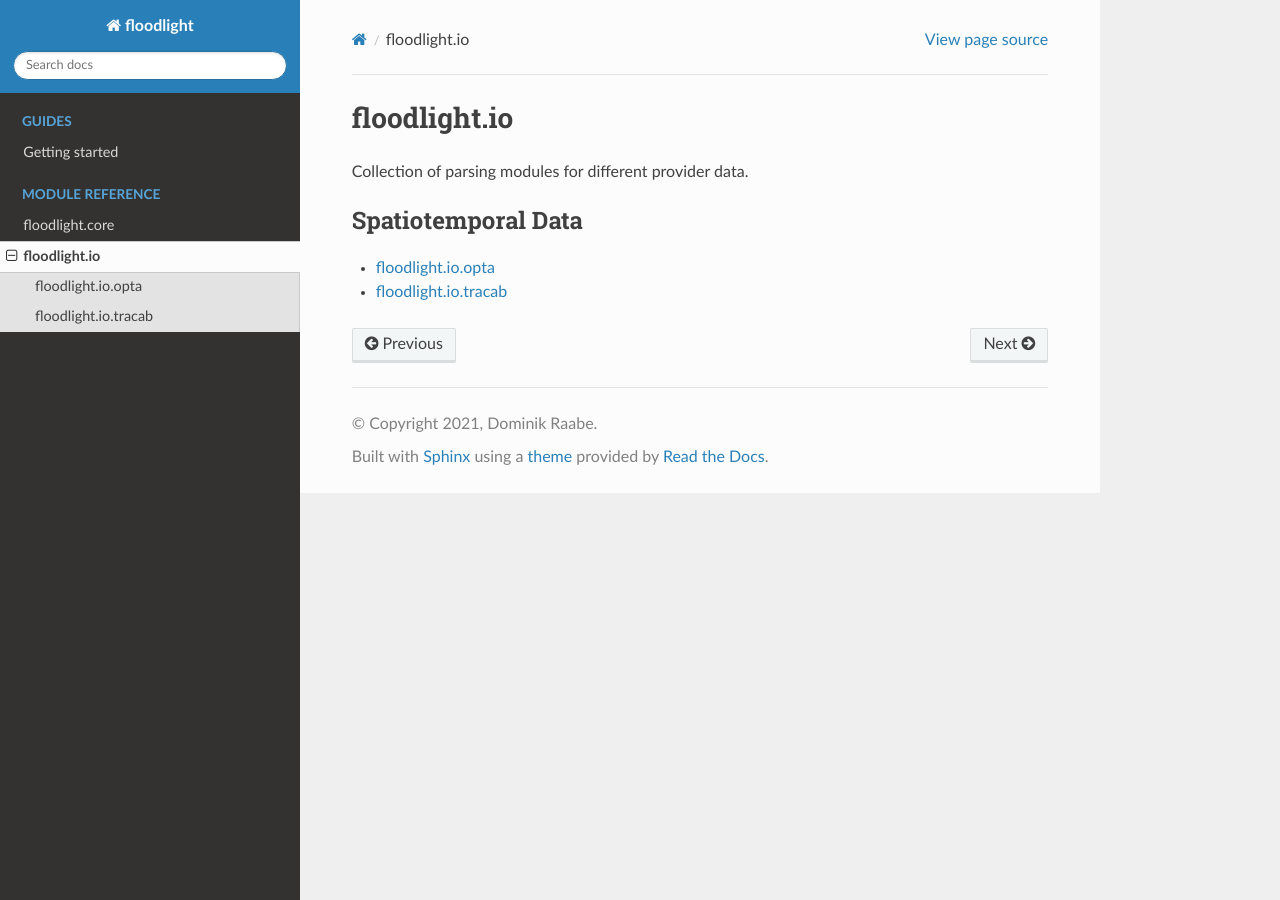
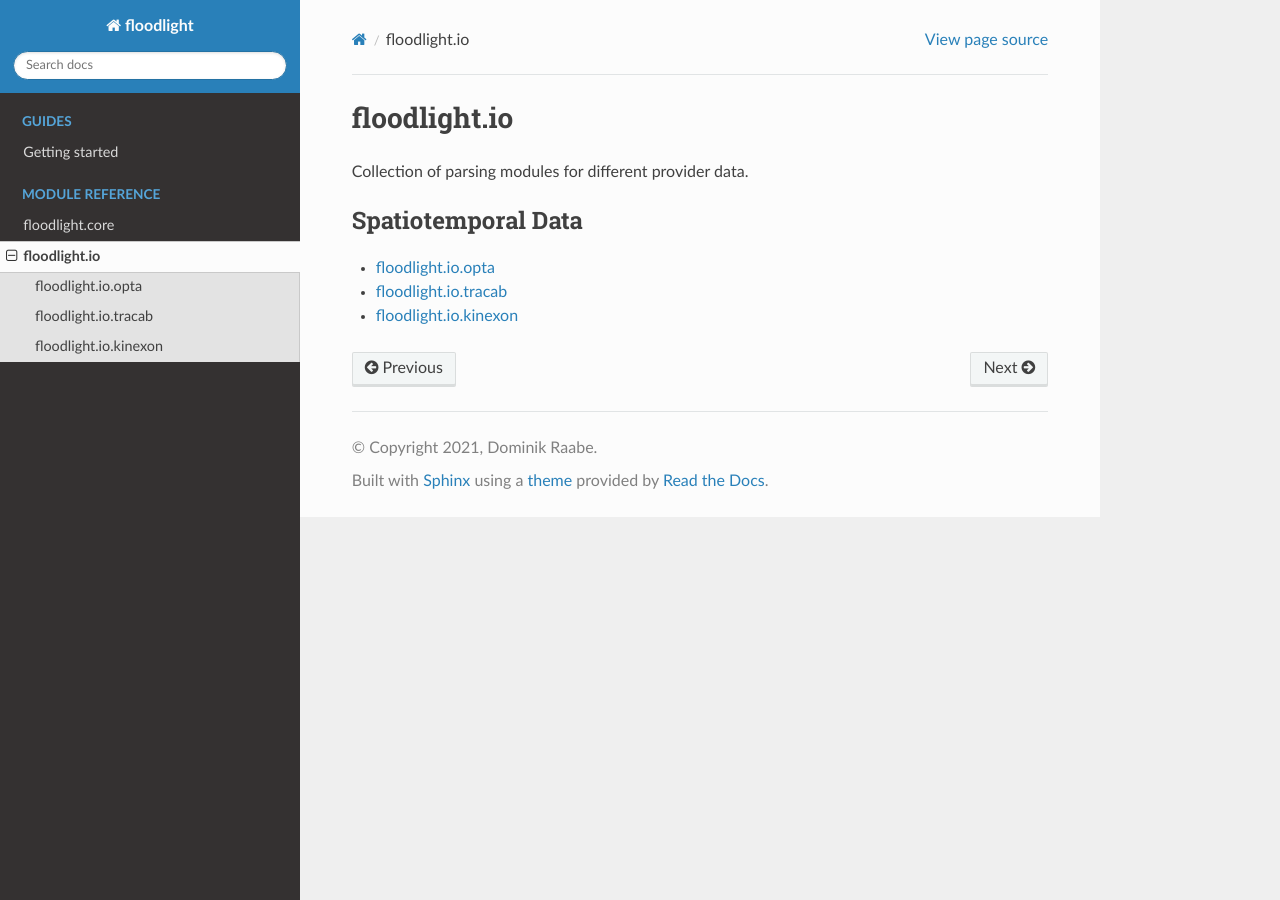
Before and after one commit to floodlight-sports/floodlight, a Sphinx documentation site: the page built from docs/source/modules/io/io.rst, in a window 1280 px wide. Built offline with Sphinx 7.4.7 and the Read the Docs theme 2.0.0, drawn with Linux system fonts in a browser that asks for light colours.

Commit message:
docs: kinexon parser

```diff
--- a/docs/source/modules/io/io.rst
+++ b/docs/source/modules/io/io.rst
@@ -10,3 +10,4 @@ Collection of parsing modules for different provider data.
 
    opta
    tracab
+   kinexon
--- /dev/null
+++ b/docs/source/modules/io/kinexon.rst
@@ -0,0 +1,6 @@
+====================
+floodlight.io.kinexon
+====================
+
+.. automodule:: floodlight.io.kinexon
+    :members:
```
